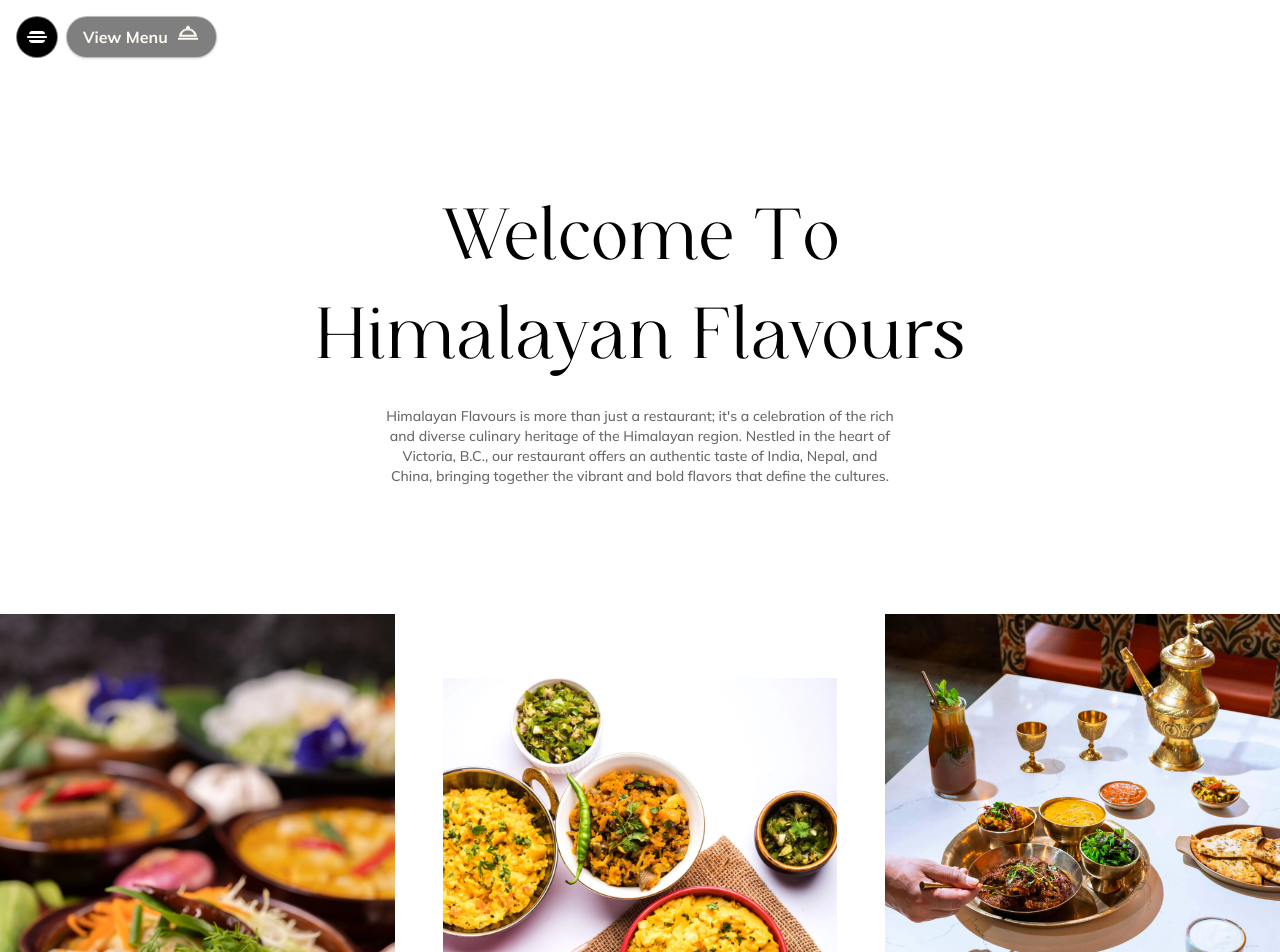
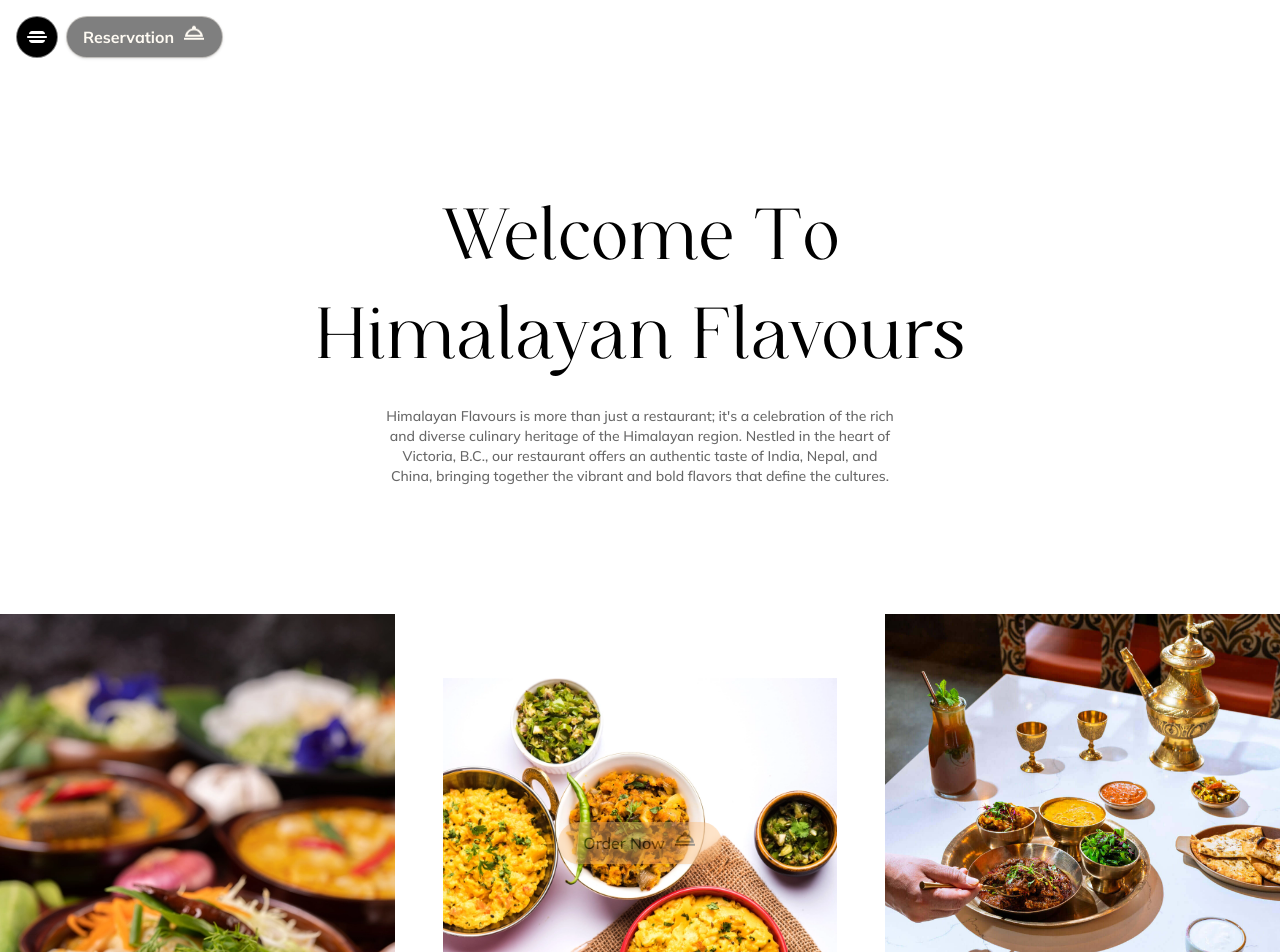
Before and after one commit to purnasth/himalayan-flavours, a React (Vite) app: page /himalayanflavours/about in a window 1280 px wide. Shown: the top 952 px of the page. Built offline with nearby package versions, Linux system fonts and the light colour scheme.

Commit message:
feat: Update client updates

```diff
--- a/src/App.jsx
+++ b/src/App.jsx
@@ -20,6 +20,7 @@ import AboutPage from './pages/AboutPage';
 import ContactPage from './pages/ContactPage';
 import RouterToTop from './utils/RouterToTop';
 import ArticlePage from './pages/ArticlePage';
+import Booking from './components/ui/Booking';
 // import Preloader from './layouts/Preloader';
 
 const App = () => {
@@ -57,6 +58,7 @@ const App = () => {
             <Route path="*" element={<h1>Not Found</h1>} />
           </Routes>
           <WhatsApp />
+          <Booking />
         </Router>
         {/* </motion.div>
       )} */}
--- a/src/components/Facility.jsx
+++ b/src/components/Facility.jsx
@@ -17,7 +17,7 @@ const Facility = () => {
   return (
     <main className="container">
       <div className="mx-auto flex max-w-lg flex-col items-center justify-center gap-4 text-center">
-        <h3 className="text-3xl capitalize leading-snug md:text-4xl lg:text-6xl md:leading-snug">
+        <h3 className="text-3xl capitalize leading-snug md:text-4xl md:leading-snug lg:text-6xl lg:leading-snug">
           Convenience and Facility
         </h3>
         <p className="text-center text-sm text-dark/60">
@@ -89,7 +89,7 @@ const Facility = () => {
         <img
           src={liveMusic}
           alt="Friday Live Music"
-          className="mx-auto mt-8 h-52 md:h-96 w-full rounded-3xl object-cover shadow lg:mt-12 lg:h-[55vh] lg:min-h-[28rem]"
+          className="mx-auto mt-8 h-52 w-full rounded-3xl object-cover shadow md:h-96 lg:mt-12 lg:h-[55vh] lg:min-h-[28rem]"
         />
       </div>
     </main>
--- a/src/components/Offers.jsx
+++ b/src/components/Offers.jsx
@@ -7,8 +7,8 @@ import FireButton from './ui/FireButton';
 const Offers = () => {
   return (
     <main>
-      <div className="mx-auto mb-12 md:mb-16 xl:mb-32 flex max-w-lg flex-col items-center justify-center gap-4 text-center">
-        <h3 className="text-3xl capitalize leading-snug md:text-4xl lg:text-6xl md:leading-snug">
+      <div className="mx-auto mb-12 flex max-w-lg flex-col items-center justify-center gap-4 text-center md:mb-16 xl:mb-32">
+        <h3 className="text-3xl capitalize leading-snug md:text-4xl md:leading-snug lg:text-6xl lg:leading-snug">
           Special Offers & Promotions
         </h3>
         <p className="text-center text-sm text-dark/60">
@@ -17,8 +17,8 @@ const Offers = () => {
           and your family are all welcome to join us!
         </p>
       </div>
-      <div className="grid grid-cols-1 xl:grid-cols-3 gap-y-12 md:gap-12">
-        <div className="col-span-2 grid grid-cols-1 lg:grid-cols-2 gap-8">
+      <div className="grid grid-cols-1 gap-y-12 md:gap-12 xl:grid-cols-3">
+        <div className="col-span-2 grid grid-cols-1 gap-8 lg:grid-cols-2">
           {offersContent.slice(0, 2).map((content, index) => (
             <div key={index} className="group relative">
               {/* <div className="overlay transition-300 absolute inset-0 -z-0 size-full bg-black/70 group-hover:bg-black/80"></div> */}
@@ -63,7 +63,7 @@ const Offers = () => {
             </div>
           ))}
         </div>
-        <div className="px-4 max-w-md">
+        <div className="max-w-md px-4">
           <p className="font-normal">
             We currently have
             <Link to="#" className="mx-1 bg-orange-300/50 px-2 font-extrabold">
--- /dev/null
+++ b/src/components/ui/Booking.jsx
@@ -0,0 +1,42 @@
+import React, { useState, useEffect } from 'react';
+import { Link } from 'react-router-dom';
+import { TbBrandWhatsapp } from 'react-icons/tb';
+import { MdOutlineRoomService } from 'react-icons/md';
+
+const WhatsApp = () => {
+  const [showButton, setShowButton] = useState(false);
+
+  useEffect(() => {
+    const handleScroll = () => {
+      if (window.scrollY > window.innerHeight) {
+        setShowButton(true);
+      } else {
+        setShowButton(false);
+      }
+    };
+
+    window.addEventListener('scroll', handleScroll);
+
+    return () => {
+      window.removeEventListener('scroll', handleScroll);
+    };
+  }, []);
+
+  return (
+    <Link
+      to="#"
+    //   target="_blank"
+    //   rel="noreferrer"
+      className={`${
+        showButton ? 'translate-y-0 opacity-100' : 'translate-y-20 opacity-0'
+      } transition-300 transition-1000 fixed bottom-4 right-1/2 z-40 inline-flex translate-x-1/2 translate-y-0 scale-100 animate-pulse items-center justify-center gap-2 rounded-full border border-orange-300/50 bg-dark/50 bg-orange-300 px-6 py-2 font-bold text-dark shadow backdrop-blur-sm`}
+      title="Order Now"
+      aria-label="Order Now"
+    >
+      <span className="text-base">Order Now</span>
+      <MdOutlineRoomService className="animate-bounce text-2xl" />
+    </Link>
+  );
+};
+
+export default WhatsApp;
--- a/src/components/ui/Form.jsx
+++ b/src/components/ui/Form.jsx
@@ -71,7 +71,7 @@ const Form = () => {
 
   return (
     <>
-      <form onSubmit={handleSubmit(onSubmit)} className="">
+      <form onSubmit={handleSubmit(onSubmit)} className="scroll-mt-12" id="contactForm">
         {contactFormFields.map((input) => (
           <div key={input.name} className="relative mb-4">
             <label htmlFor={input.name} className="mb-2 block text-dark/80">
--- a/src/components/ui/Nearby.jsx
+++ b/src/components/ui/Nearby.jsx
@@ -68,7 +68,7 @@ const Nearby = () => {
 
   return (
     <div className="flex flex-col items-center">
-      <ul className="nearby-scroll sticky top-0 z-30 mb-12 flex max-w-full flex-nowrap items-start justify-start gap-3 overflow-x-auto bg-orange-50 pb-1">
+      <ul className="nearby-scroll sticky top-0 z-30 mb-12 flex max-w-full flex-nowrap items-center justify-center gap-3 overflow-x-auto bg-orange-50 w-full pb-1">
         {nearbyLocations.map((location) => (
           <li
             key={location.name}
--- a/src/constants/data.js
+++ b/src/constants/data.js
@@ -125,12 +125,12 @@ export const navLinks = [
   },
   {
     id: 2,
-    title: 'About Restaurant',
+    title: 'About',
     url: '/about',
   },
   // {
   //   id: 3,
-  //   title: 'Food Menu',
+  //   title: 'Menus',
   //   url: '/food-menu',
   // },
   {
@@ -140,7 +140,7 @@ export const navLinks = [
   },
   {
     id: 5,
-    title: 'Reach to us',
+    title: 'Hours & Location',
     url: '/contact',
   },
   {
--- a/src/layouts/Navbar.jsx
+++ b/src/layouts/Navbar.jsx
@@ -7,6 +7,7 @@ import { navLinks } from '../constants/data';
 import { Link, NavLink, useLocation } from 'react-router-dom';
 import Logo from '../components/ui/Logo';
 import ContactInfo from '../components/ui/ContactInfo';
+import { useNavigate } from 'react-router-dom';
 
 const Navbar = () => {
   const [isOpen, setIsOpen] = useState(false);
@@ -36,6 +37,19 @@ const Navbar = () => {
     // document.body.style.overflow = !isOpen ? 'hidden' : 'auto'; //! this caused an error on mobile devices when the nav is closed and the user tries to scroll it is not possible
   };
 
+  const navigate = useNavigate();
+
+  const handleScroll = (e) => {
+    e.preventDefault();
+    navigate('/contact#contactForm');
+    setTimeout(() => {
+      document
+        .querySelector('#contactForm')
+        // .scrollIntoView({ behavior: 'smooth' });
+        .scrollIntoView();
+    }, 0);
+  };
+
   return (
     <>
       <header
@@ -62,14 +76,15 @@ const Navbar = () => {
             <MdOutlineRoomService className="animate-bounce text-2xl" />
           </Link> */}
           <Link
-            to="#"
+            to="#contactForm"
             // to="/food-menu"
             className={`transition-1000 inline-flex items-center gap-2 rounded-full border border-light/50 bg-dark/50 px-4 py-2 font-bold text-light shadow backdrop-blur-sm ${visible ? 'translate-y-0 scale-100' : '-translate-y-[200%] scale-0'}`}
-            aria-label="View Menu"
-            title="View Menu"
+            aria-label="Reservation"
+            title="Reservation"
+            onClick={handleScroll}
             // download
           >
-            View Menu
+            Reservation
             <MdOutlineRoomService className="animate-bounce text-2xl" />
           </Link>
         </div>
```
